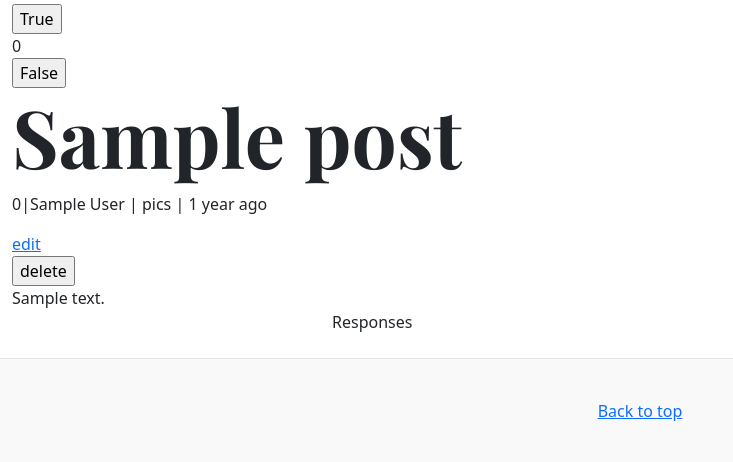
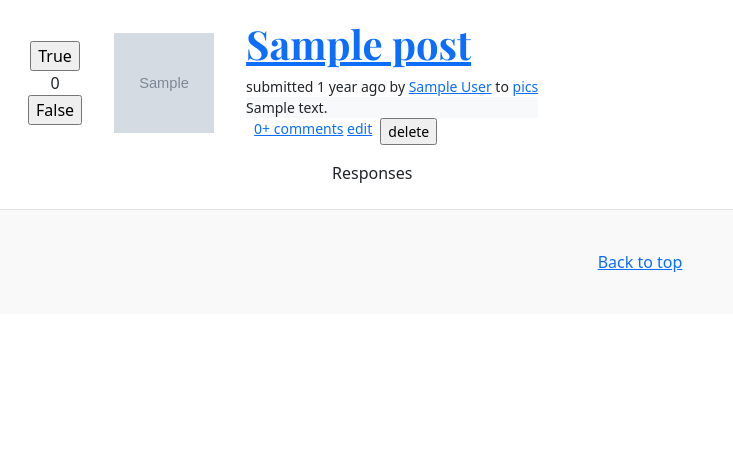
Before and after one commit to Handras486/Laravel_feleves_RedditClone, a Laravel app: page /post/1 in a window 1280 px wide. Shown: the part 85-547 px from the top of the page, without its empty margins (0-733 px from the left). Run offline with Laravel 8, Linux system fonts and the light colour scheme; data comes from the database, SQL or seed files in the repository; tables that the repository leaves empty hold one stand-in row (values such as "Sample post"); grey boxes marked "Sample" are stand-in pictures; style sheets or scripts are compiled from the project's sources.

Commit message:
Improved Post show visually

```diff
--- a/RedditClone/resources/views/posts/show.blade.php
+++ b/RedditClone/resources/views/posts/show.blade.php
@@ -1,6 +1,9 @@
 @extends('layouts.main')
 
 @section('content')
+<div class="flex-container">
+    <div class="d-flex flex-row align-items-center">
+        <div class="d-flex flex-column m-3 align-items-center">
             <form action="{{ route('post.vote', $post) }}" method="POST">
                 @csrf
                 <input type="submit" name="type" value="True" />
@@ -10,17 +13,35 @@
                 @csrf
                 <input type="submit" name="type" value="False" />
             </form>
-<h1 class="display-1">{{ $post->title }}</h1>
-<p> {{ $post->score }}|{{ $post->author->name }} | {{ $post->subreddit->name }} | {{ $post->updated_at->diffForHumans() }}</p>
+        </div>
+        <div class="m-3">
+            <img class="" src="{{ $post->cover_image }}" width="100" height="100" alt="{{ $post->title }}">
+        </div>
+        <div class="d-flex flex-column m-3 small">
+            <a href="{{ route('post.details', $post) }}"><h1>{{ $post->title }}</h1></a>
+            <div class="">
+                <a>submitted {{ $post->created_at->diffForHumans() }} by</a>
+                <a href="#">{{ $post->author->name }}</a>
+                <a>to</a>
+                <a href="{{ route('subreddit.details', $post->subreddit) }}">{{ $post->subreddit->name }}</a>
+            </div>
+            <div class="bg-light">
+                {!! $post->content !!}
+            </div>
+            <div class="d-flex flex-row">
+                <div class="px-2">
+                    <a href="{{ route('post.details', $post) }}">{{ $post->comments()->count()}}+ comments</a>
                     <a href="{{ route('post.edit', $post) }}">edit</a>
+                </div>
                 <div class="">
                     <form action="{{ route('post.delete', $post) }}" method="POST">
                         @csrf
                         <input type="submit" value="delete"/>
                     </form>
                 </div>
-<div>
-    {!! $post->content !!}
+            </div>
+        </div>
+    </div>
 </div>
 <div class="row">
     <div class="col-md-8 col-lg-6 mx-auto">
```
Lines whose indentation alone changed are shown as unchanged.
